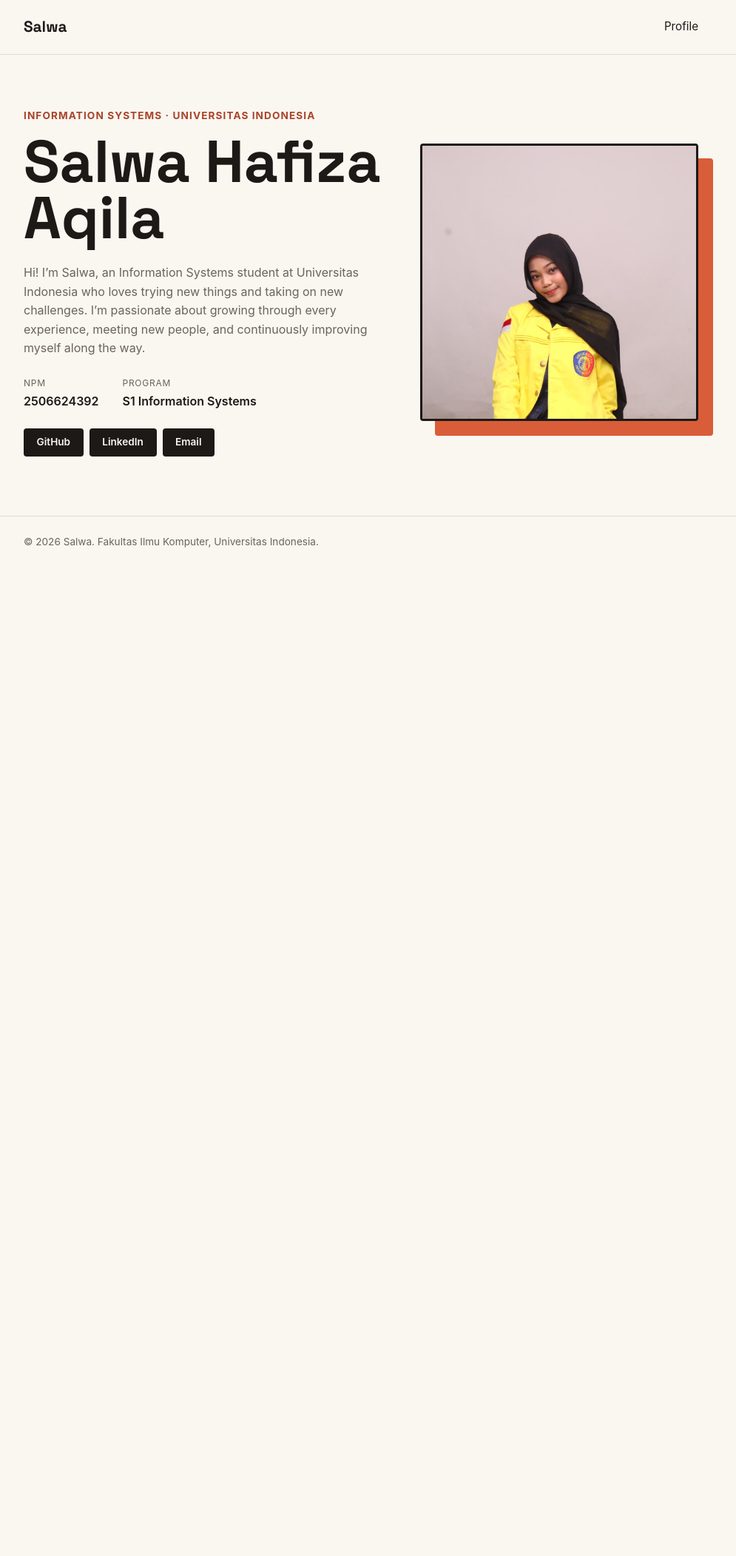
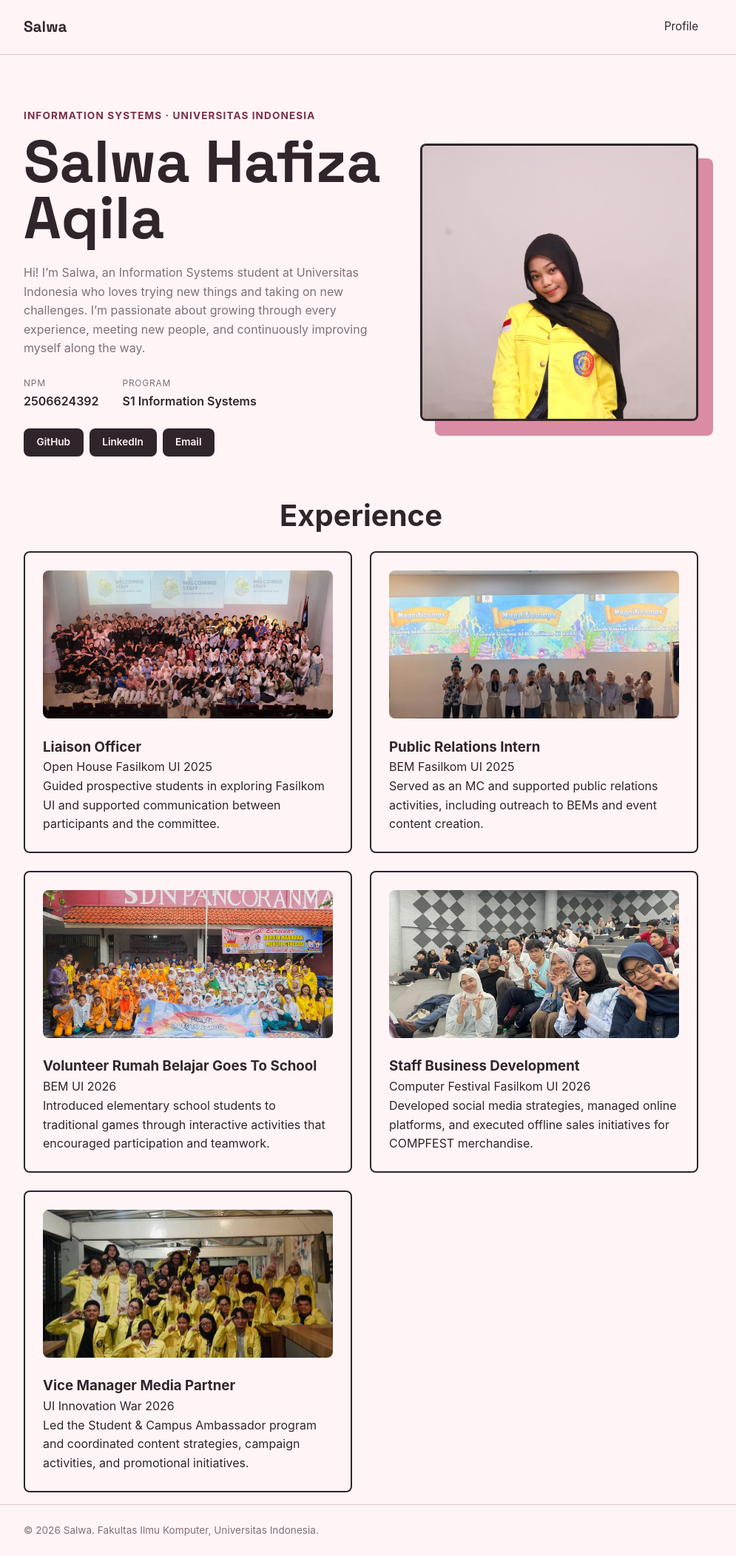
Before and after one commit to salfizaa18/myportofolio, a Django app: page / in a window 1280 px wide. Shown: the whole page at 74% size, without its empty margins (152-1147 px from the left). Before the commit the page ends 740 px from the top, so only its background shows below. Run offline with Django 5.2, Linux system fonts and the light colour scheme.

Commit message:
Add experience section

```diff
--- a/static/css/style.css
+++ b/static/css/style.css
@@ -5,13 +5,13 @@
 }
 
 :root {
-    --ink: #1c1917;
-    --paper: #faf6f0;
-    --accent: #d95d39;
-    --accent-dark: #a8442a;
-    --line: #e3d9c9;
-    --text-muted: #6b6459;
-    --radius: 4px;
+    --ink: #30252A;
+    --paper: #FFF5F7;
+    --accent: #D98CA3;
+    --accent-dark: #7A3048;
+    --line: #E8C5CF;
+    --text-muted: #806F76;
+    --radius: 8px;
 }
 
 body {
@@ -61,7 +61,7 @@ h1, .brand {
 }
 
 .hero {
-    padding: 4.5rem 0 5rem;
+    padding: 4.5rem 0 2rem;
 }
 
 .hero-grid {
@@ -176,6 +176,37 @@ h1, .brand {
     border-top: 1px solid var(--line);
 }
 
+.experience {
+    padding: 1rem 0;
+}
+
+.experience h2 {
+    font-size: 2.5rem;
+    margin-bottom: 1rem;
+    text-align: center;
+}
+
+.experience-grid {
+    display: grid;
+    grid-template-columns: repeat(2, 1fr);
+    gap: 1.5rem;
+}
+
+.experience-item {
+    padding: 1.5rem;
+    border: 2px solid var(--ink);
+    border-radius: var(--radius);
+    background-color: var(--paper);
+}
+
+.experience-item img {
+    width: 100%;
+    height: 200px;
+    object-fit: cover;
+    border-radius: var(--radius);
+    margin-bottom: 1rem;
+}
+
 @media (max-width: 600px) {
     .hero-grid {
         grid-template-columns: 1fr;
@@ -192,4 +223,8 @@ h1, .brand {
     .social-links {
         justify-content: flex-start;
     }
+
+    .experience-grid {
+        grid-template-columns: 1fr;
+    }
 }
--- a/templates/index.html
+++ b/templates/index.html
@@ -50,6 +50,49 @@
                 </div>
             </div>
         </section>
+
+        <section class="experience" id="experience">
+            <div class="container">
+                <h2>Experience</h2>
+                <div class="experience-grid">
+
+                    <div class="experience-item">
+                        <img src="/static/img/ohfasilkom.jpeg" alt="Open House Fasilkom UI">
+                        <h3>Liaison Officer</h3>
+                        <p>Open House Fasilkom UI 2025</p>
+                        <p>Guided prospective students in exploring Fasilkom UI and supported communication between participants and the committee.</p>
+                    </div>
+
+                    <div class="experience-item">
+                        <img src="/static/img/sbf.jpeg" alt="Sekolah Bem Fasilkom UI">
+                        <h3>Public Relations Intern</h3>
+                        <p>BEM Fasilkom UI 2025</p>
+                        <p>Served as an MC and supported public relations activities, including outreach to BEMs and event content creation.</p>
+                    </div>
+
+                    <div class="experience-item">
+                        <img src="/static/img/rumbel.jpeg" alt="Rumbel Goes To School">
+                        <h3>Volunteer Rumah Belajar Goes To School</h3>
+                        <p>BEM UI 2026</p>
+                        <p>Introduced elementary school students to traditional games through interactive activities that encouraged participation and teamwork.</p>
+                    </div>
+
+                    <div class="experience-item">
+                        <img src="/static/img/compfest.jpeg" alt="Compfest Fasilkom UI">
+                        <h3>Staff Business Development</h3>
+                        <p>Computer Festival Fasilkom UI 2026</p>
+                        <p>Developed social media strategies, managed online platforms, and executed offline sales initiatives for COMPFEST merchandise.</p>
+                    </div>
+
+                    <div class="experience-item">
+                        <img src="/static/img/uiiw.jpeg" alt="UI Innovation War">
+                        <h3>Vice Manager Media Partner</h3>
+                        <p>UI Innovation War 2026</p>
+                        <p>Led the Student & Campus Ambassador program and coordinated content strategies, campaign activities, and promotional initiatives.</p>
+                    </div>
+                </div>
+            </div>
+        </section>
     </main>
 
     <footer class="site-footer">
```
Also changed, not shown: static/img/compfest.jpeg (added), static/img/ohfasilkom.jpeg (added), static/img/rumbel.jpeg (added), static/img/sbf.jpeg (added), static/img/uiiw.jpeg (added).
